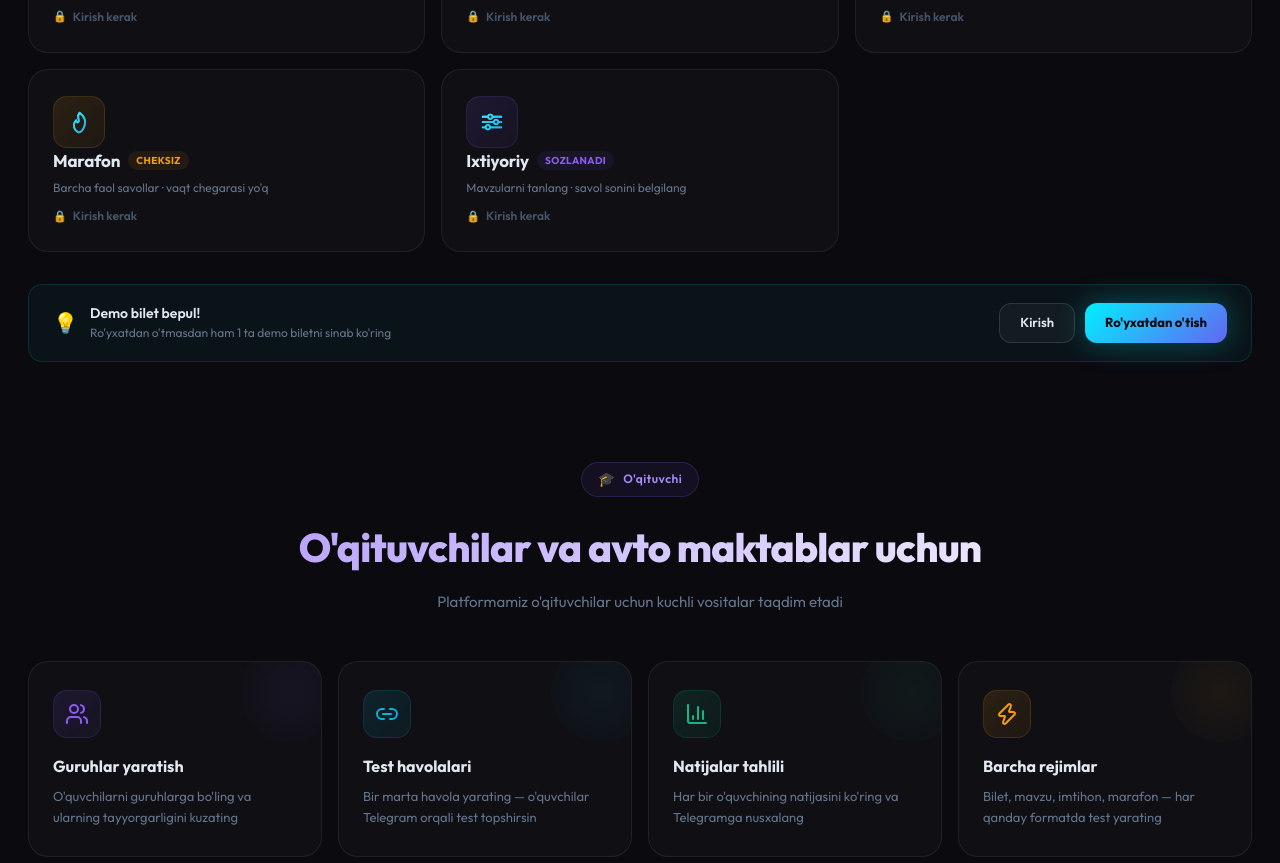
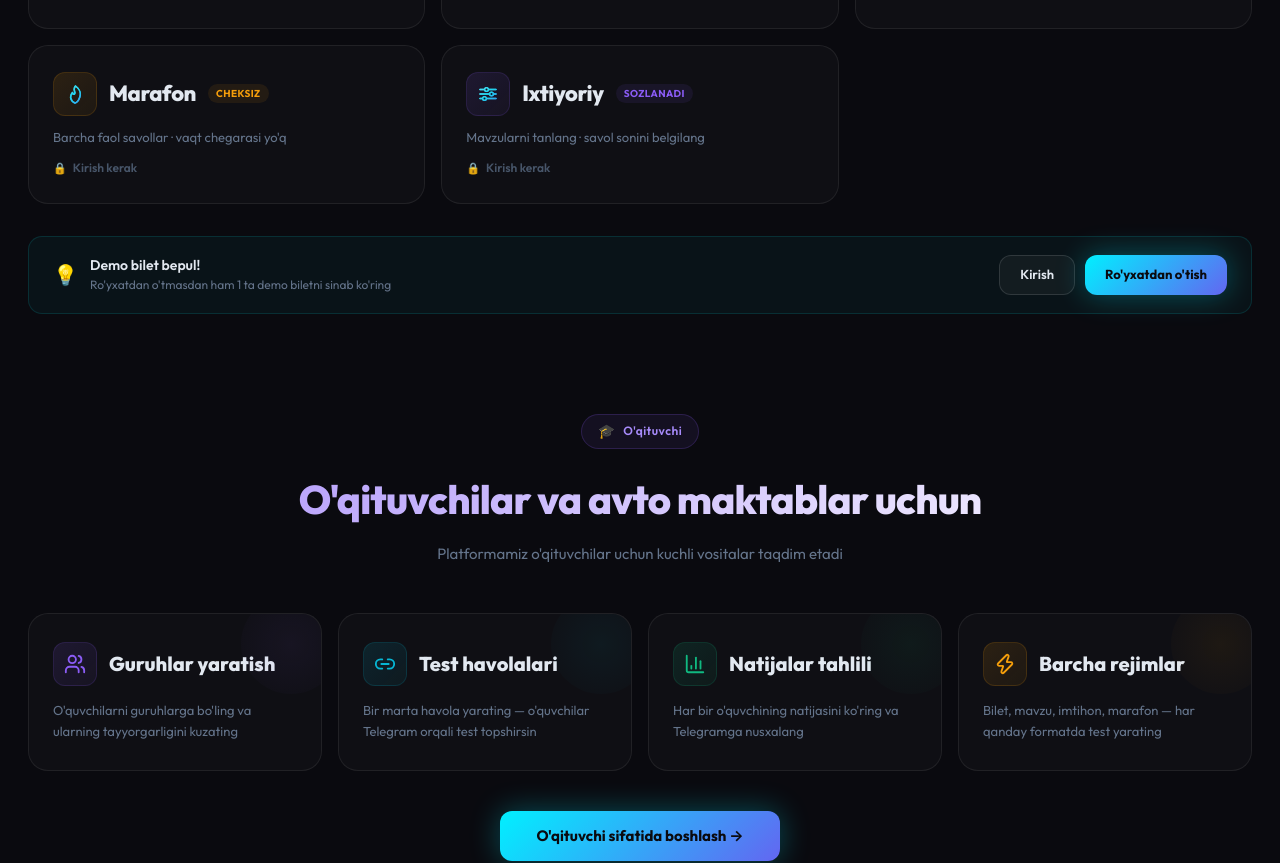
Before and after one commit to TimurMuhammadxon/tmtestClient, a React (Vite) app: page / in a window 1280 px wide. Shown: the part 1180-2043 px from the top of the page. Built offline with nearby package versions, Linux system fonts and the light colour scheme.

Commit message:
LandingPage's modes' names are bigger

```diff
--- a/src/pages/public/LandingPage.tsx
+++ b/src/pages/public/LandingPage.tsx
@@ -286,24 +286,22 @@ export function LandingPage() {
                 >
                   <div style={{ position: "absolute", top: -30, right: -30, width: 120, height: 120, borderRadius: "50%", background: `radial-gradient(circle,${mode.color}10,transparent)`, transition: "opacity .3s", opacity: hovered ? 1 : 0 }} />
                   <div className="lp-mode-card-inner">
-                    <div style={{ flexShrink: 0 }}>
+                    <div style={{ display: "flex", alignItems: "center", gap: 12, marginBottom: 12 }}>
                       <div style={{
-                        width: 52, height: 52, borderRadius: 14,
+                        width: 44, height: 44, borderRadius: 12, flexShrink: 0,
                         background: `linear-gradient(135deg, ${mode.color}20, ${mode.color}10)`,
                         border: `1px solid ${mode.color}25`,
                         display: "flex", alignItems: "center", justifyContent: "center",
                         boxShadow: hovered ? `0 0 20px ${mode.color}25` : "none",
                         transition: "box-shadow .3s",
                       }}>
-                        <img src={mode.icon} alt={mode.title} style={{ width: 28, height: 28 }} />
+                        <img src={mode.icon} alt={mode.title} style={{ width: 24, height: 24 }} />
                       </div>
+                      <h3 style={{ fontSize: 22, fontWeight: 800, color: "#e2e8f0", letterSpacing: "-0.02em", margin: 0 }}>{mode.title}</h3>
+                      <span style={{ fontSize: 10, fontWeight: 700, padding: "2px 8px", borderRadius: 100, background: `${mode.color}15`, color: mode.color, letterSpacing: "0.04em", textTransform: "uppercase", flexShrink: 0 }}>{mode.badge}</span>
                     </div>
                     <div style={{ flex: 1, minWidth: 0 }}>
-                      <div style={{ display: "flex", alignItems: "center", gap: 8, marginBottom: 6 }}>
-                        <h3 style={{ fontSize: 17, fontWeight: 700, color: "#e2e8f0", letterSpacing: "-0.01em", margin: 0 }}>{mode.title}</h3>
-                        <span style={{ fontSize: 10, fontWeight: 700, padding: "2px 8px", borderRadius: 100, background: `${mode.color}15`, color: mode.color, letterSpacing: "0.04em", textTransform: "uppercase", flexShrink: 0 }}>{mode.badge}</span>
-                      </div>
-                      <p style={{ fontSize: 12, color: "#64748b", lineHeight: 1.5, margin: "0 0 10px" }}>{mode.desc}</p>
+                      <p style={{ fontSize: 13, color: "#64748b", lineHeight: 1.5, margin: "0 0 12px" }}>{mode.desc}</p>
                       <div style={{ display: "flex", alignItems: "center", gap: 6, fontSize: 12, fontWeight: 600, color: locked ? "#475569" : mode.color }}>
                         {needsAuth ? (<><span style={{ fontSize: 11 }}>🔒</span><span>{t.loginRequired}</span></>) :
                          needsSub ? (<><span style={{ fontSize: 11 }}>🔒</span><span>{t.subscriptionRequired}</span></>) :
@@ -373,10 +371,12 @@ export function LandingPage() {
                 onMouseLeave={(e) => { e.currentTarget.style.borderColor = "rgba(255,255,255,.07)"; e.currentTarget.style.boxShadow = "none"; e.currentTarget.style.transform = "translateY(0)"; }}
               >
                 <div style={{ position: "absolute", top: -20, right: -20, width: 100, height: 100, borderRadius: "50%", background: `radial-gradient(circle,${f.color}10,transparent)` }} />
-                <div style={{ width: 48, height: 48, borderRadius: 14, background: `linear-gradient(135deg, ${f.color}20, ${f.color}10)`, border: `1px solid ${f.color}25`, display: "flex", alignItems: "center", justifyContent: "center", marginBottom: 16 }}>
-                  <f.Icon style={{ width: 24, height: 24, color: f.color }} />
+                <div style={{ display: "flex", alignItems: "center", gap: 12, marginBottom: 14 }}>
+                  <div style={{ width: 44, height: 44, borderRadius: 12, flexShrink: 0, background: `linear-gradient(135deg, ${f.color}20, ${f.color}10)`, border: `1px solid ${f.color}25`, display: "flex", alignItems: "center", justifyContent: "center" }}>
+                    <f.Icon style={{ width: 22, height: 22, color: f.color }} />
+                  </div>
+                  <h3 style={{ fontSize: 20, fontWeight: 800, color: "#e2e8f0", margin: 0 }}>{f.title}</h3>
                 </div>
-                <h3 style={{ fontSize: 16, fontWeight: 700, color: "#e2e8f0", marginBottom: 8 }}>{f.title}</h3>
                 <p style={{ fontSize: 13, color: "#64748b", lineHeight: 1.6, margin: 0 }}>{f.desc}</p>
               </div>
             ))}
```
